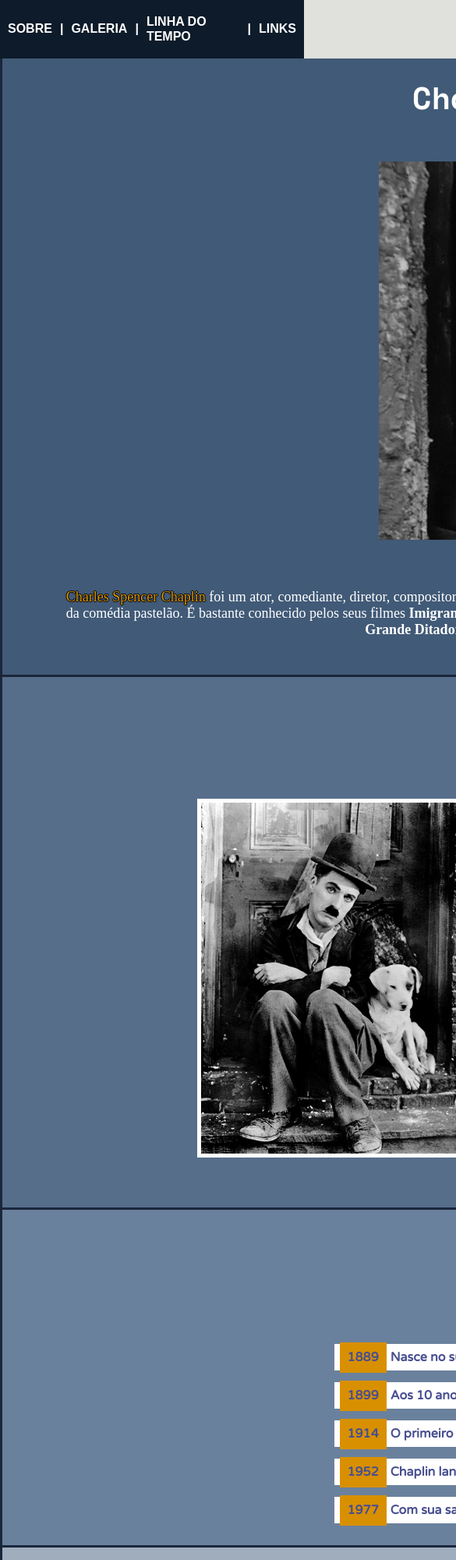
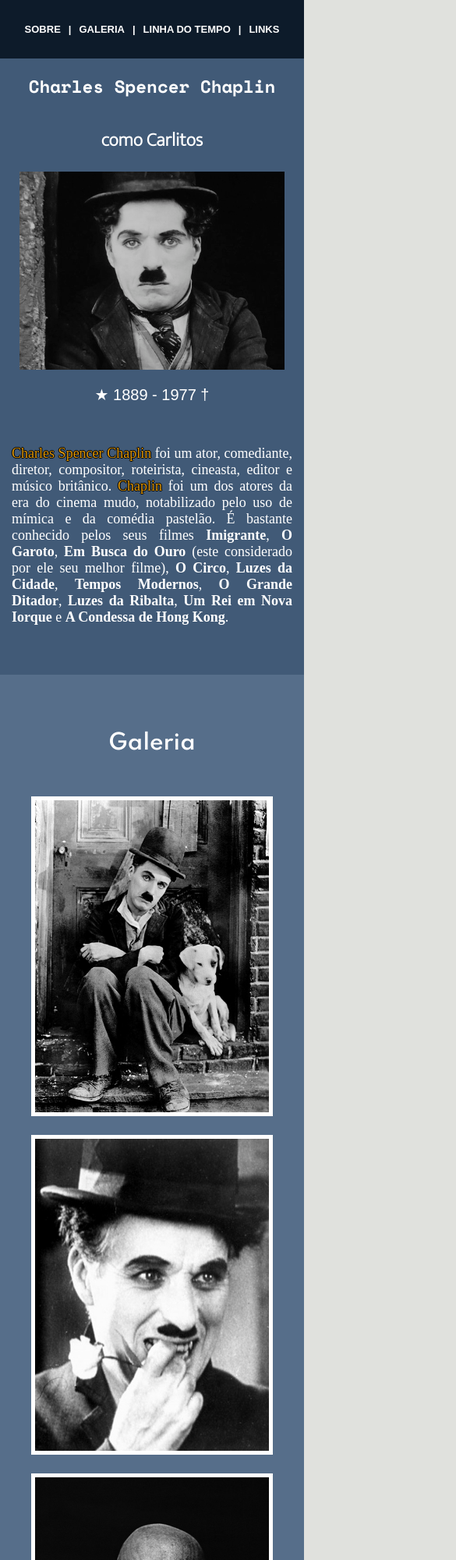
Before and after one commit to arthuralbuquerquem/charlie-chaplin-tribute, a plain HTML site: page index.html in a window 390 px wide. Shown: the top 2000 px of the page at 78% size, 585 px wide, since content can reach past the window. Drawn offline with nearby package versions, Linux system fonts and the light colour scheme.

Commit message:
responsive 600px

```diff
--- a/assets/css/style.css
+++ b/assets/css/style.css
@@ -1,19 +1,17 @@
+* {
+    border: 0px;
+}
+
 body {
     margin: 0;
     padding: 0;
     background-color: #E0E1DD;
 }
 
-header {
-    display: flex;
-    height: 75px;
-    justify-content: center;
-}
-
 .header {
     display: flex;
     justify-content: center;
-    width: 100%;
+    height: 75px;
     background-color:#0D1B2A;
 }
 
@@ -255,3 +253,85 @@ nav a:hover {
 .ftext a:hover {
     color: #D89000;
 }
+
+@media (max-width: 600px) {
+    body {
+        overflow-x: hidden;
+    }
+
+    .menu {
+        font-size: 13px;
+    }
+
+    .container {
+        width: 100%;
+        border: 0px;
+    }
+
+    .name {
+        font-size: 15px;
+    }
+
+    .image img{
+        width: 340px;
+    }
+
+    .biography {
+        text-align: justify;
+        padding: 15px;
+    }
+
+    #gallery {
+        width: 100%;
+        height: 100%;
+        border: 0;
+    }
+
+    .gimg {
+        margin-bottom: 20px;
+    }
+
+    .gimg img {
+        width: 300px;
+        height: 400px;
+        margin: 0px;
+    }
+
+    .gallery {
+        flex-direction: column;
+        align-items: center;
+    }
+
+    #timeline {
+        width: 100%;
+        height: 100%;
+        display: flex;
+        flex-direction: column;
+        align-items: center;
+        border: 0px;
+        margin: 0px;
+    }
+
+    #timeline .title {
+        display: block;
+    }
+
+    .timeline-content {
+        padding-left: 0px;
+    }
+
+    .timeline-content li {
+        width: 300px;
+        height: 50px;
+        font-size: 15px;
+    }
+
+    #information {
+        width: 100%;
+        border: 0;
+    }
+
+    .infotext {
+        font-size: 14px;
+    }
+}
--- a/index.html
+++ b/index.html
@@ -4,7 +4,6 @@
     <meta charset="UTF-8">
     <meta http-equiv="X-UA-Compatible" content="IE=edge">
     <meta name="viewport" content="width=device-width, initial-scale=1.0">
-    <link rel="stylesheet" href="assets/css/normalize.css">
     <link rel="stylesheet" href="assets/css/style.css">
     <link href="https://fonts.googleapis.com/css2?family=Space+Mono:wght@700&display=swap" rel="stylesheet">
     <link href="https://fonts.googleapis.com/css2?family=Mukta:wght@200&display=swap" rel="stylesheet">
```
